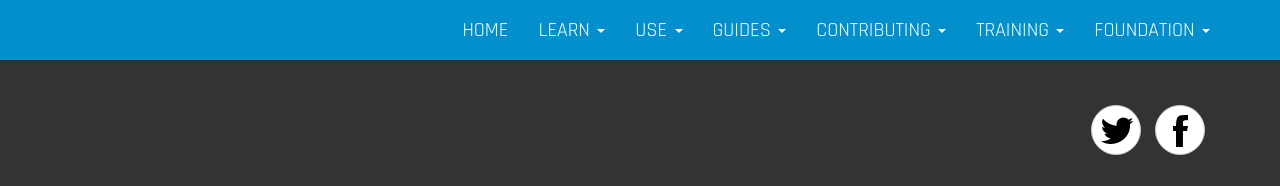
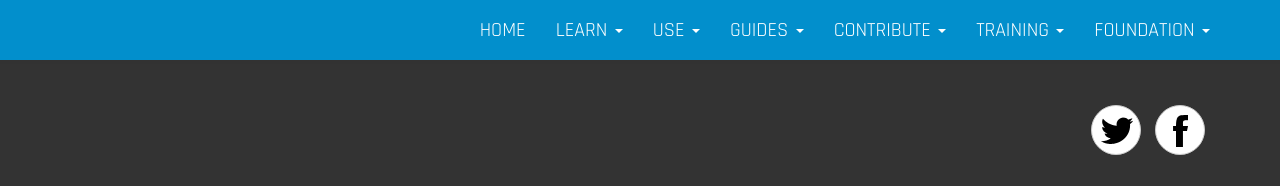
Before and after one commit to fsharp/fsharp.org, a Jekyll site: the page index.html, which Jekyll copies as it is, in a window 1280 px wide. Shown: the top 186 px of the page. Built offline with Jekyll 4.4.1, drawn with Linux system fonts in a browser that asks for light colours; nearby versions of some CDN libraries.

Commit message:
content cleanup

```diff
--- a/index.html
+++ b/index.html
@@ -142,7 +142,7 @@
                         </ul>
                     </li>
                     <li class="dropdown">
-                        <a href="#" class="dropdown-toggle" data-toggle="dropdown">Contributing <b class="caret"></b></a>
+                        <a href="#" class="dropdown-toggle" data-toggle="dropdown">Contribute <b class="caret"></b></a>
                         <ul class="dropdown-menu">
                             <li>
                                 <a href="/guides/engineering/issues">Report/Fix an issue</a>
```
